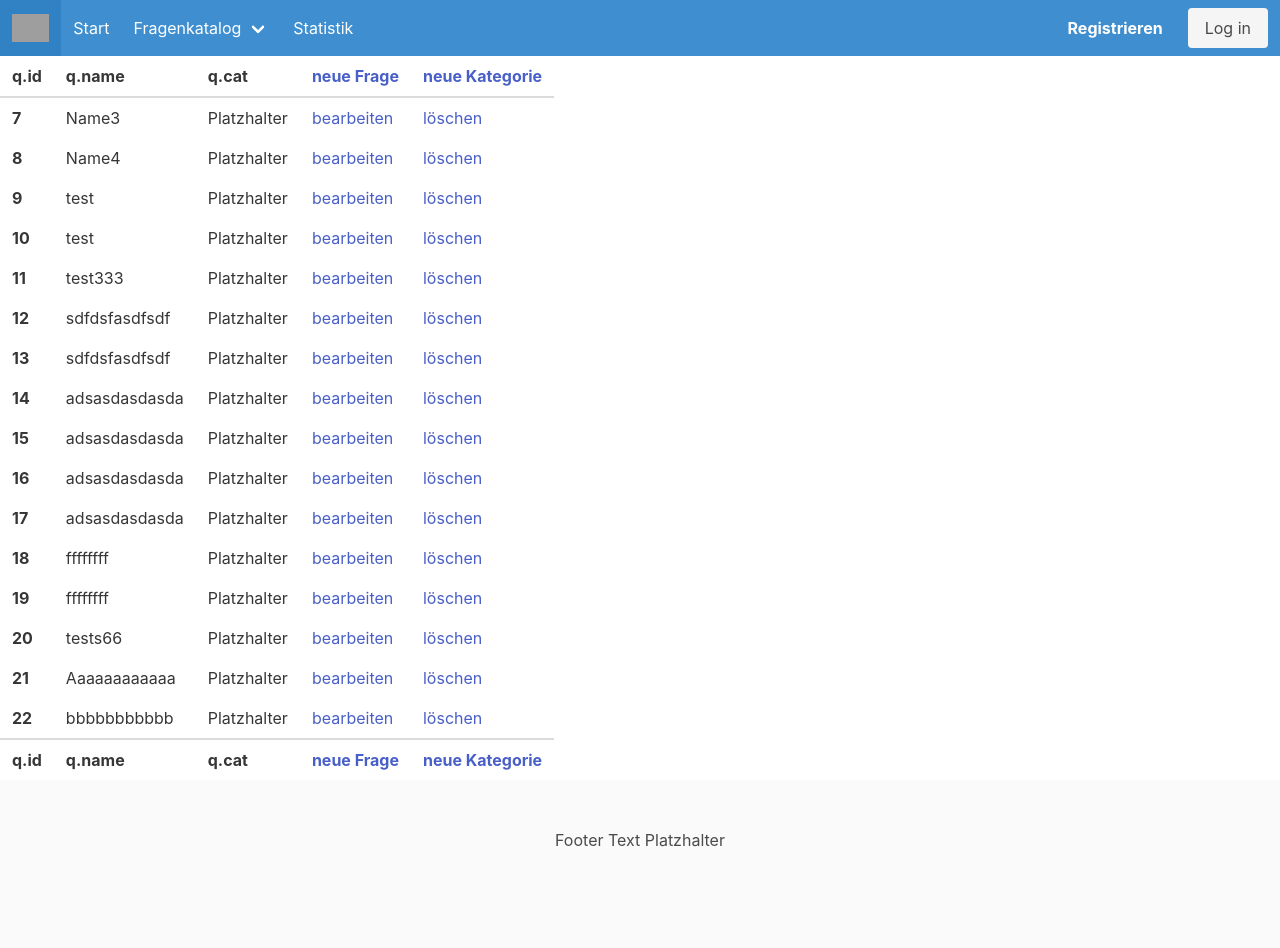
After one commit to timdreesen/quiz4iu, a Django app: page /fragenkatalog/ in a window 1280 px wide. The commit adds this page. Run offline with Django 4.2, Linux system fonts and the light colour scheme; data comes from the database, SQL or seed files in the repository; some libraries are stand-ins or nearby versions; grey boxes are pictures that could not be loaded.

Commit message:
layout/nav links/footer
Das Layout der Startseite "Homepage.html" enthält jetzt 3 columns: Lobby, Spielen, Kurse

Unter Lobby befinden sich momentan die 2 platzhalter lobbies room 1 und room 2
Unter Spielen befinden sich die 2 Knöpfe "Team-Quiz" und "Quiz-Duell"
Unter Kurse befindet sich ein Panel Element welches später automatisch Kategoriern nach bestimmten Kriterien auflisten soll, momentan ist es noch manuell mit Beispielinhalten gefüllt.

Die Navbar verlinkt jetzt auf die bereits implementierten Seiten.
Die Tabelle, welche vorher auf der Startseite war ist jetzt auf der der angelegten "Fragenkatalog" Seite
Footer mit Platzhalter Text hinzugefügt.

```diff
--- a/quiz4iu/quiz/templates/base_layout.html
+++ b/quiz4iu/quiz/templates/base_layout.html
@@ -1,16 +1,23 @@
 <!DOCTYPE html>
 <html>
+
+  <!-- HEADER -->
   <head>
+    <!-- META -->
     <meta charset="utf-8">
 
     <!-- Bulma CSS -->
     <link rel="stylesheet" href="/static/bulma/css/bulma.css">
 
+    <!-- fontawesome -->
+    <script src="https://kit.fontawesome.com/47f9d5b6c1.js" crossorigin="anonymous"></script>
+
+    <!-- TITEL -->
     <title>{% block title %}Quiz4IU{% endblock %}</title>
 
 
     <!-- NAVBAR -->
-    <nav class="navbar" role="navigation" aria-label="main navigation">
+    <nav class="navbar is-info" role="navigation" aria-label="main navigation">
             <div class="navbar-brand">
               <a class="navbar-item">
                 <img src="/static/img/iu_logo.png">
@@ -25,22 +32,22 @@
 
             <div id="navbarBasicExample" class="navbar-menu">
               <div class="navbar-start">
-                <a class="navbar-item">
+                <a class="navbar-item" href = "/#">
                   Start
                 </a>
 
 
                 <div class="navbar-item has-dropdown is-hoverable">
-                  <a class="navbar-link">
+                  <a class="navbar-link" href="/fragenkatalog">
                     Fragenkatalog
                   </a>
 
                   <div class="navbar-dropdown">
-                    <a class="navbar-item">
-                      Kategorie hinzufügen/bearbeiten
+                    <a class="navbar-item" href="/create_category/">
+                      Kategorie hinzufügen
                     </a>
-                    <a class="navbar-item">
-                      Fragen hinzufügen/bearbeiten
+                    <a class="navbar-item" href="/create_question/">
+                      Frage hinzufügen
                     </a>
                     <hr class="navbar-divider">
                     <a class="navbar-item">
@@ -70,10 +77,20 @@
 
 
   </head>
+
+  <!-- BODY -->
   <body>
     <div class="wrapper">
       {% block content %}
       {% endblock %}
     </div>
   </body>
+
+  <!-- FOOTER -->
+  <footer class="footer">
+    <div class="container content has-text-centered">
+      <p> Footer Text Platzhalter</p>
+    </div>
+  </footer>
+
 </html>
--- /dev/null
+++ b/quiz4iu/quiz/templates/fragenkatalog.html
@@ -0,0 +1,36 @@
+{% extends 'base_layout.html' %}
+
+{% block content %}
+<!--Tabelle-->
+<table class="table">
+    <thead>
+        <tr>
+            <th>q.id</th>
+            <th>q.name</th>
+            <th>q.cat</th>
+            <th><a href="{% url 'create_question' %}">neue Frage</a></th>
+            <th><a href="{% url 'create_category' %}">neue Kategorie</a></th>
+          </tr>
+    </thead>
+    <tfoot>
+        <tr>
+            <th>q.id</th>
+            <th>q.name</th>
+            <th>q.cat</th>
+            <th><a href="{% url 'create_question' %}">neue Frage</a></th>
+            <th><a href="{% url 'create_category' %}">neue Kategorie</a></th>
+          </tr>
+    </tfoot>
+<tbody>
+    {% for question in questions %}
+    <tr>
+        <th>{{question.id}}</th>
+        <td>{{question.name}}</td>
+        <td>Platzhalter</td>
+        <td><a href="{% url 'update_question' question.id %}">bearbeiten</a></td>
+        <td><a href="{% url 'delete_question' question.id %}">löschen</a></td>
+    </tr>
+    </tbody>
+    {% endfor%}
+</table>
+{% endblock %}
--- a/quiz4iu/quiz/templates/header.html
+++ /dev/null
@@ -1,5 +0,0 @@
-{% extends 'base_layout.html' %}
-
-{% block header %}
-
-{% endblock %}
--- a/quiz4iu/quiz/urls.py
+++ b/quiz4iu/quiz/urls.py
@@ -3,10 +3,9 @@ from . import views
 
 #URLconf
 urlpatterns = [
-    path('hello/',views.say_hello),
     path('question_list/',views.question_list),
     path('',views.homepage,name="home"),
-    path('',views.header,name="header"),
+    path('fragenkatalog/',views.fragenkatalog, name="fragenkatalog"),
     path("create_category/", views.create_category, name="create_category" ),
     path("create_question/", views.create_question, name="create_question"),
 
--- a/quiz4iu/quiz/views.py
+++ b/quiz4iu/quiz/views.py
@@ -11,16 +11,13 @@ def homepage(request):
     questions = Question.objects.all().order_by('date')
     return render(request,'homepage.html', {'rooms':rooms,'questions':questions})
 
-def header(request):
-    return render(request,'header.html')
-
-def say_hello(request):
-    return render(request,'hello.html', { 'name':'Aleksei'})
-    #return HttpResponse('Hello World')
-
 def question_list(request):
     questions = Question.objects.all().order_by('date')
     return render(request, 'question_list.html', {'questions':questions})
+
+def fragenkatalog(request):
+    questions = Question.objects.all().order_by('date')
+    return render(request, 'fragenkatalog.html', {'questions':questions})
 
 def create_category(request):
     if request.method == "POST":
```
Also changed, not shown: quiz4iu/quiz/templates/homepage.html (+77 -47 lines). Lines whose indentation alone changed are shown as unchanged.
